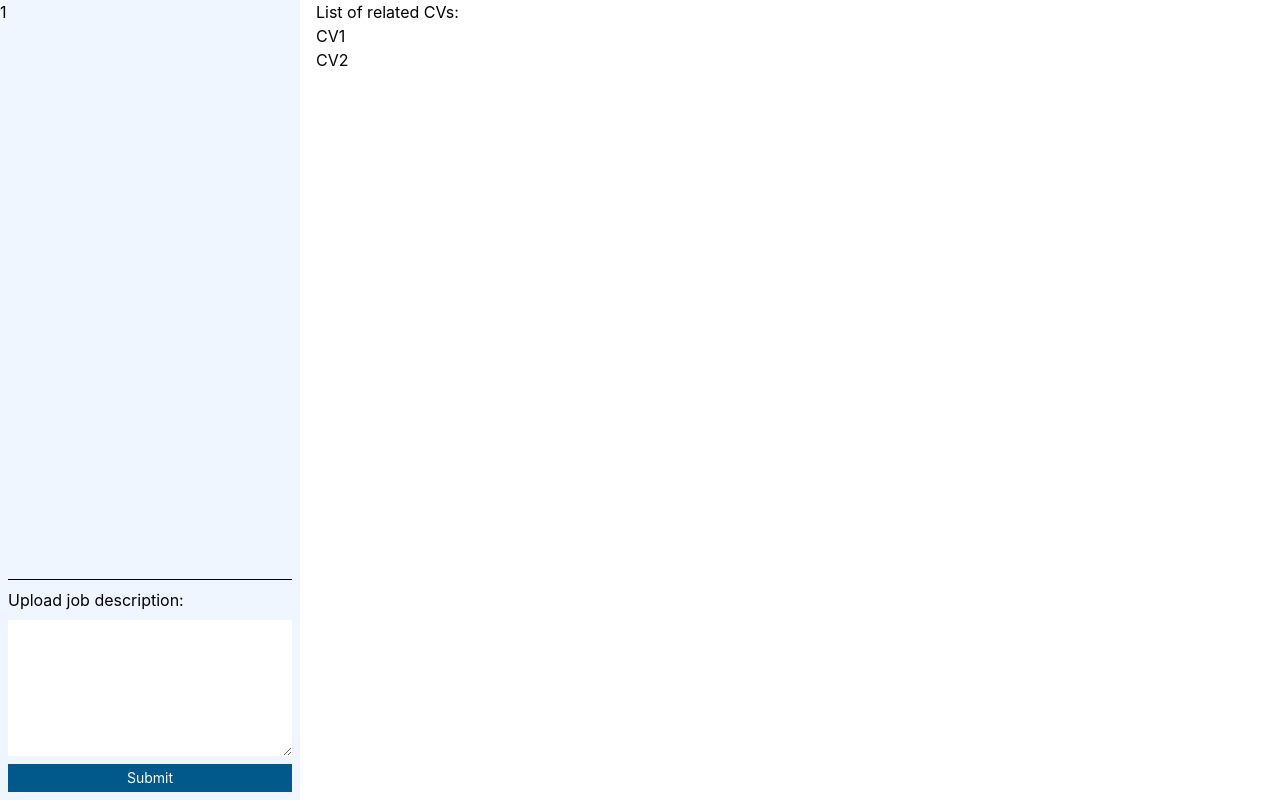
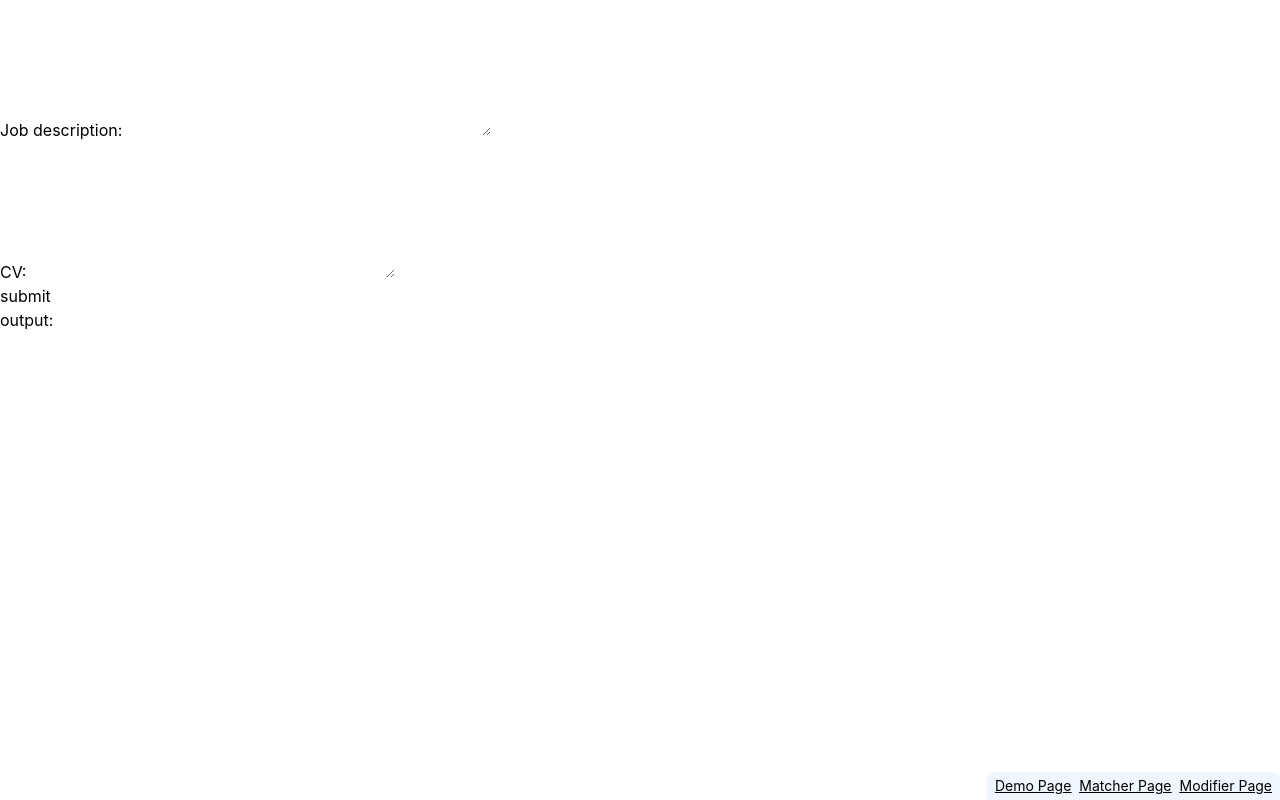
Before and after one commit to mnik01/gtop-ai-demo, a Vue app: page /match in a window 1280 px wide. Built offline with nearby package versions, Linux system fonts and the light colour scheme.

Commit message:
feat: upd

```diff
--- a/package.json
+++ b/package.json
@@ -12,7 +12,7 @@
     "@tailwindcss/vite": "4.0.0-alpha.9",
     "tailwindcss": "4.0.0-alpha.9",
     "vue": "^3.4.21",
-    "vue-router": "^4.3.0"
+    "vue-router": "4"
   },
   "devDependencies": {
     "@vitejs/plugin-vue": "^5.0.4",
--- a/src/App.vue
+++ b/src/App.vue
@@ -1,31 +1,13 @@
 <script setup lang="ts">
-import HelloWorld from './components/HelloWorld.vue'
 </script>
 
 <template>
-  <div class="grid h-screen grid-cols-[300px_1fr] gap-x-4">
-    <div class="bg-blue-50 flex justify-between flex-col">
-      <p>1</p>
-      <div class="flex flex-col gap-2 p-2 ">
-        <hr>
-        <label for="jobDescription">Upload job description:</label>
-        <textarea class="bg-white p-2" id="jobDescription" name="jobDescription" rows="5" cols="33">
-        </textarea>
-        <button class="bg-sky-800 text-white text-sm py-1 flex justify-center items-center">
-          Submit
-        </button>
-      </div>
-    </div>
-    <div>
-      <span>List of related CVs:</span>
-      <ul>
-        <li>
-          CV1
-        </li>
-        <li>
-          CV2
-        </li>
-      </ul>
-    </div>
-  </div>
+  <nav class="absolute capitalize bottom-0 right-0 text-sm flex gap-2 bg-blue-50 px-2 underline rounded-t-lg py-1">
+    <RouterLink to="/">demo page</RouterLink>
+    <RouterLink to="/match">matcher page</RouterLink>
+    <RouterLink to="/modify">modifier page</RouterLink>
+  </nav>
+  <main>
+    <RouterView />
+  </main>
 </template>
--- a/src/main.ts
+++ b/src/main.ts
@@ -1,5 +1,8 @@
 import { createApp } from 'vue'
 import './style.css'
 import App from './App.vue'
+import router from './router'
 
-createApp(App).mount('#app')
+createApp(App)
+  .use(router)
+  .mount('#app')
--- /dev/null
+++ b/src/pages/DemoPage.vue
@@ -0,0 +1,46 @@
+<script setup lang="ts">
+import { ref } from 'vue'
+
+const hasListOfRelatedCVs = ref(true);
+</script>
+
+<template>
+  <div class="grid h-screen grid-cols-[300px_1fr] gap-x-4">
+    <div class="bg-blue-50 flex justify-between flex-col">
+      <div class="p-2">
+        Settings
+        <fieldset class="*:w-full *:flex *:gap-2 mt-2">
+          <div>
+            <input checked type="checkbox" id="withAI" name="withAI">
+            <label for="withAI">Weighted by AI</label>
+          </div>
+          <div>
+            <input checked type="checkbox" id="withAI" name="withAI">
+            <label for="withAI">Weighted by skill matrix</label>
+          </div>
+        </fieldset>
+      </div>
+      <div class="flex flex-col p-2 gap-2">
+        <hr>
+        <label for="jobDescription">Job description:</label>
+        <textarea class="bg-white p-2" id="jobDescription" name="jobDescription" rows="5" cols="33">
+        </textarea>
+        <button class="bg-sky-800 text-white text-sm py-1 flex justify-center items-center">
+          Submit
+        </button>
+      </div>
+    </div>
+    <div class="px-4 py-2 bg-pink-50">
+      <span>List of related CVs:</span>
+      <p v-if="!hasListOfRelatedCVs" class="text-sm text-neutral-600">Submit job description to see list of related CVs or <button class="cursor-pointer underline">see all CVs</button></p>
+      <ul v-else class="mt-4">
+        <li>
+          CV1
+        </li>
+        <li>
+          CV2
+        </li>
+      </ul>
+    </div>
+  </div>
+</template>
--- /dev/null
+++ b/src/pages/MatchPage.vue
@@ -0,0 +1,30 @@
+<script setup lang="ts">
+import { ref } from 'vue'
+
+defineProps<{ msg: string }>()
+
+const count = ref(0)
+</script>
+
+<template>
+  <form action="#">
+    <div>
+      <label for="jobDescription">Job description:</label>
+      <textarea required class="bg-white p-2" id="jobDescription" name="jobDescription" rows="5" cols="33">
+      </textarea>
+    </div>
+    <div>
+      <label for="cv">CV:</label>
+      <textarea required class="bg-white p-2" id="cv" name="cv" rows="5" cols="33">
+      </textarea>
+    </div>
+    <button type="submit">submit</button>
+  </form>
+  <span>output:</span>
+</template>
+
+<style scoped>
+.read-the-docs {
+  color: #888;
+}
+</style>
--- /dev/null
+++ b/src/pages/ModifyPage.vue
@@ -0,0 +1,38 @@
+<script setup lang="ts">
+import { ref } from 'vue'
+
+defineProps<{ msg: string }>()
+
+const count = ref(0)
+</script>
+
+<template>
+  <h1>{{ msg }}</h1>
+
+  <div class="card">
+    <button type="button" @click="count++">count is {{ count }}</button>
+    <p>
+      Edit
+      <code>components/HelloWorld.vue</code> to test HMR
+    </p>
+  </div>
+
+  <p>
+    Check out
+    <a href="https://vuejs.org/guide/quick-start.html#local" target="_blank"
+      >create-vue</a
+    >, the official Vue + Vite starter
+  </p>
+  <p>
+    Install
+    <a href="https://github.com/vuejs/language-tools" target="_blank">Volar</a>
+    in your IDE for a better DX
+  </p>
+  <p class="read-the-docs">Click on the Vite and Vue logos to learn more</p>
+</template>
+
+<style scoped>
+.read-the-docs {
+  color: #888;
+}
+</style>
--- /dev/null
+++ b/src/router.ts
@@ -0,0 +1,18 @@
+import { createWebHistory, createRouter } from 'vue-router'
+
+import DemoPage from './pages/DemoPage.vue'
+import MatchPage from './pages/MatchPage.vue'
+import ModifyPage from './pages/ModifyPage.vue'
+
+const routes = [
+  { path: '/', component: DemoPage },
+  { path: '/match', component: MatchPage },
+  { path: '/modify', component: ModifyPage },
+]
+
+const router = createRouter({
+  history: createWebHistory(),
+  routes,
+})
+
+export default router;
```
Also changed, not shown: 1 other file (tests, documents, lock files or other folders).
